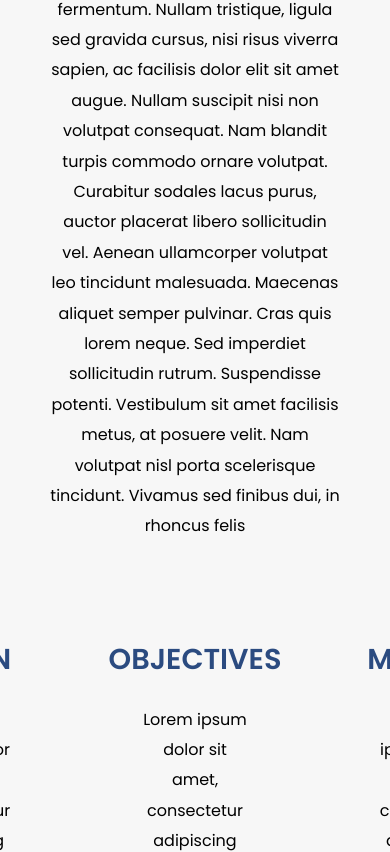
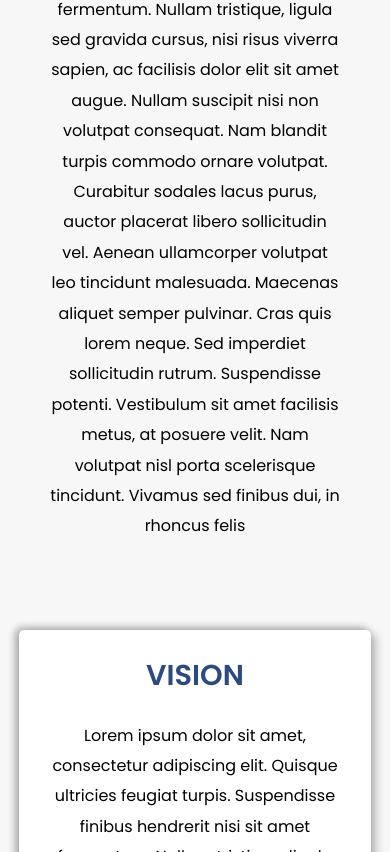
Before and after one commit to Monoametsi/PT-Projects, a plain HTML site: page HTML/index.html in a window 390 px wide. Shown: the part 1148-2000 px from the top of the page. Drawn offline with Linux system fonts and the light colour scheme.

Commit message:
Additions

```diff
--- a/CSS/pt-projects.css
+++ b/CSS/pt-projects.css
@@ -229,6 +229,7 @@ section{
 
 .aboutUsMission-statement,.service-list{
 	display: flex;
+	flex-wrap: wrap;
 	justify-content: space-around;
 	align-items: center;
 	margin: 0 2.5rem;
@@ -241,6 +242,7 @@ section{
 
 .missionStatement-box, .service-box, .project-box{
 	display: flex;
+	width: 22rem;
 	transition: 0.3s;
 	cursor: default;
 	margin: 0 2rem;
@@ -248,8 +250,8 @@ section{
 	align-items: center;
 	justify-content: center;
 	flex-direction: column;
-	/*background-color: #fff;*/
-	/*box-shadow: 6px 4px 8px rgba(0,0,0,0.2), -4px -2px 8px rgba(0,0,0,0.2), -2px -1px 8px rgba(0,0,0,0.2);*/
+	background-color: #fff;
+	box-shadow: 6px 4px 8px rgba(0,0,0,0.2), -4px -2px 8px rgba(0,0,0,0.2), -2px -1px 8px rgba(0,0,0,0.2);*/
 }
 
 .project-slideshow{
--- a/CSS/pt-projectsMobile.css
+++ b/CSS/pt-projectsMobile.css
@@ -1,3 +1,22 @@
+@media screen and (max-width: 1345px){
+	.missionStatement-box, .service-box{
+		width: 20rem;
+	}
+}
+
+@media screen and (max-width: 1260px){
+	.missionStatement-box, .service-box{
+		margin: 0 1rem;
+	}
+}
+
+@media screen and (max-width: 1175px){
+	.missionStatement-box, .service-box{
+		margin: 1rem 2rem;
+		width: 22rem;
+	}
+}
+
 @media screen and (max-width: 980px){
 	.topNav{
 		justify-content: stretch;
--- a/HTML/index.html
+++ b/HTML/index.html
@@ -37,7 +37,7 @@
 		</nav>
 
 		<div class="companyTitle-cont">
-			<h1 class="company-title">PT-Projects</h1>
+			<h1 class="company-title">PT-Projects <span id="span"></span></h1>
 		</div>
 
 	</header>
--- a/JS/pt-projects.js
+++ b/JS/pt-projects.js
@@ -11,6 +11,10 @@ let projects = document.getElementById('Projects');
 let projectsSect = document.getElementById('project-cont');
 let contactUs = document.getElementById('Contact-Us');
 let contactUsSect = document.getElementById('contactUs-cont');
+
+let span = document.getElementById('span');
+
+window.onresize = function(){span.innerHTML = window.innerWidth};
 
 //menu toggle
 let menuToggle = document.getElementById('menu-toggle');
```
